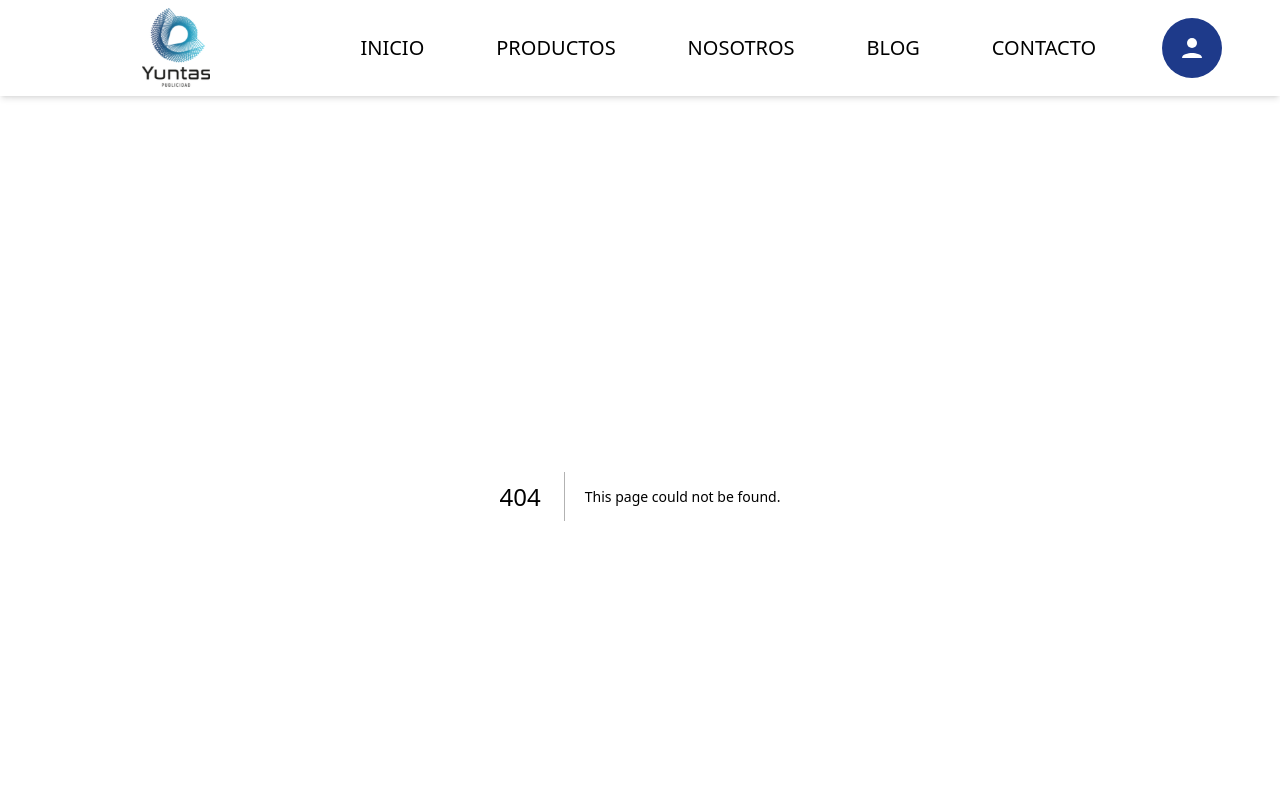
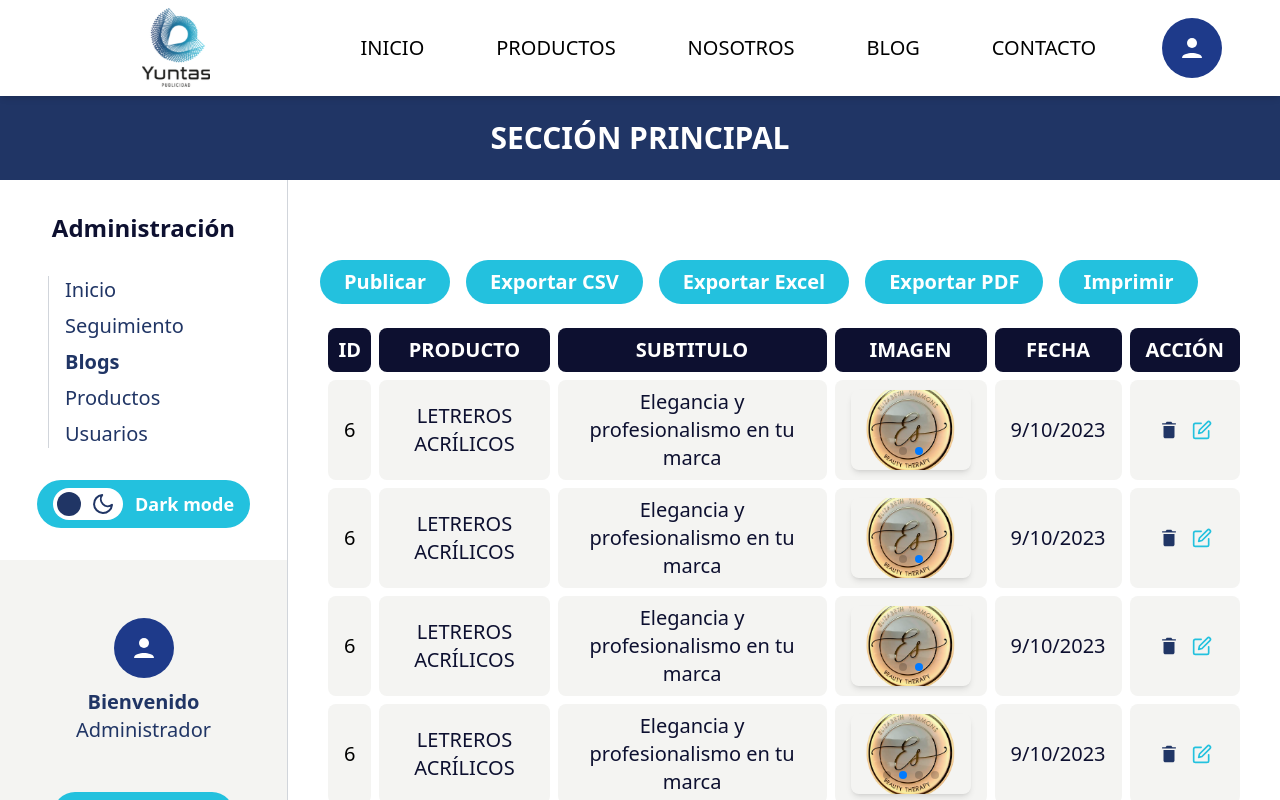
Before and after one commit to YUNTAS-PUBLICIDAD/Yuntas-Frontend-2025, a Next.js app: page /admin/blogs in a window 1280 px wide. Before the commit this address had no page. Shown: the top 800 px of the page. Built offline with nearby package versions, Linux system fonts and the light colour scheme.

Commit message:
Seccion de blog del admin

```diff
--- a/app/admin/blog/page.tsx
+++ /dev/null
@@ -1,9 +0,0 @@
-import React from 'react'
-
-const page = () => {
-  return (
-    <div>page</div>
-  )
-}
-
-export default page
--- /dev/null
+++ b/app/admin/blogs/page.tsx
@@ -0,0 +1,79 @@
+'use client'
+
+import AdminTable from "@/components/organisms/admin/AdminTable";
+import ActionButtonGroup from "@/components/molecules/admin/ActionButtonGroup";
+import Pagination from '@/components/molecules/Pagination';
+import data from "@/data/admin/seguimientoData";
+import { BlogData } from "@/data/blog/blogData";
+import { StaticImageData } from "next/image";
+import BlogImageCarousel from "@/components/molecules/admin/blog/BlogImageCarousel";
+const columns = [
+    { key: "id", label: "ID" },
+    { key: "nombre", label: "PRODUCTO" },
+    { key: "descripcion", label: "SUBTITULO" },
+    {
+      key: "galeria",label: "IMAGEN",
+       render: (item:StaticImageData[]) => <BlogImageCarousel item={item} />,
+    },
+    {
+        key:"fecha",label:"FECHA"
+    }
+
+  ]
+export default function Page() {
+
+    const onMensajes = () => {
+        // para los mensajes
+    };
+
+    const onMedioSeguimiento = () => {
+        // para el medio de seguimiento
+    };
+
+    const onMonitoreo = () => {
+        // para el monitoreo
+    };
+
+    const onAdd = () => {
+        // para añadir datos
+    };
+
+    const onDelete = (id: string | number) => {
+        // para eliminar datos
+    };
+
+    const onEdit = (id: string | number) => {
+        // para editar datos
+    };
+
+    const topButtons = [
+        { label: "Publicar", onClick: onMensajes },
+        { label: "Exportar CSV", onClick: onMensajes },
+        { label: "Exportar Excel", onClick: onMedioSeguimiento },
+        { label: "Exportar PDF", onClick: onMonitoreo },
+        { label: "Imprimir", onClick: onMonitoreo },
+    ];
+
+    return (
+        <div>
+            <ActionButtonGroup buttons={topButtons} className="mb-4 mt-4" />
+
+            <AdminTable
+                columns={columns}
+                data={BlogData}
+                actions={[
+                    { type: "delete", onClick: onDelete },
+                    { type: "edit", onClick: onEdit }
+                ]}
+            />
+
+            <ActionButtonGroup
+                buttons={[{ label: "Añadir Blog", onClick: onAdd, variant: "tertiary" }]}
+                className="mt-4"
+            />
+            <div className="col-span-full  flex justify-center order-3 my-6">
+                <Pagination pageSize={6} items={BlogData} setProductosPaginados={() => { }} />
+            </div>
+        </div>
+    );
+}
--- a/package.json
+++ b/package.json
@@ -18,7 +18,8 @@
     "react": "^18.3.1",
     "react-dom": "^18",
     "react-icons": "^5.5.0",
-    "react-switch": "^7.1.0"
+    "react-switch": "^7.1.0",
+    "swiper": "^12.0.3"
   },
   "devDependencies": {
     "@types/node": "^20",
--- /dev/null
+++ b/src/components/molecules/admin/blog/BlogImageCarousel.tsx
@@ -0,0 +1,63 @@
+
+import React, { useState, useEffect } from 'react';
+import { StaticImageData } from 'next/image';
+import { Swiper, SwiperSlide } from 'swiper/react';
+import { Pagination, Autoplay } from 'swiper/modules';
+import 'swiper/css';
+import 'swiper/css/pagination';
+import 'swiper/css/autoplay';
+
+interface BlogImageCarouselProps {
+  item: StaticImageData[];
+}
+
+const BlogImageCarousel: React.FC<BlogImageCarouselProps> = ({ item }) => {
+  const [swiperInstance, setSwiperInstance] = useState<any>(null);
+
+  const totalSlides = item.length;
+
+  useEffect(() => {
+    if (swiperInstance) swiperInstance.update();
+  }, [item, swiperInstance]);
+
+  if (totalSlides <= 1) {
+    return (
+      <img
+        src={item[0].src}
+        alt="Imagen"
+        className="w-full max-w-[120px] h-20 object-cover rounded-lg shadow-md"
+      />
+    );
+  }
+
+  return (
+    <Swiper
+      onSwiper={setSwiperInstance}
+      modules={[Pagination, Autoplay]}
+      spaceBetween={10}
+      slidesPerView={1}
+      loop={totalSlides >= 3}
+      rewind={totalSlides === 2}
+      speed={800}
+      autoplay={{
+        delay: 2000,
+        disableOnInteraction: false,
+        pauseOnMouseEnter: true,
+      }}
+      pagination={{ clickable: true }}
+      className="w-full max-w-[120px] h-20 rounded-lg shadow-md"
+    >
+      {item.map((image, index) => (
+        <SwiperSlide key={`slide-${index}`}>
+          <img
+            src={image.src}
+            alt={`Slide ${index}`}
+            className="w-full h-20 object-cover rounded-lg"
+          />
+        </SwiperSlide>
+      ))}
+    </Swiper>
+  );
+};
+
+export default BlogImageCarousel;
--- a/src/components/organisms/admin/AdminTable.tsx
+++ b/src/components/organisms/admin/AdminTable.tsx
@@ -5,6 +5,8 @@ import { FiEdit } from "react-icons/fi";
 interface Column {
     key: string;
     label: string;
+    render?: (value: any, row: any) => React.ReactNode;
+
 }
 
 type ActionType = "delete" | "approve" | "edit";
@@ -86,7 +88,7 @@ export default function AdminTable({
                                             col.key === 'id' ? "font-medium text-black" : "font-normal text-[#0D1030]"
                                         } text-xl rounded-lg text-center h-12`}
                                     >
-                                        {col.key === 'id' ? (index + 1) : isEmpty ? "" : row[col.key]}
+                                        {isEmpty? "": col.render? col.render(row[col.key], row) : row[col.key]}
                                     </td>
                                 ))}
                                 <td className="bg-[#F4F4F2] py-2 px-4 rounded-lg text-center h-12">
--- a/src/data/blog/blogData.ts
+++ b/src/data/blog/blogData.ts
@@ -10,36 +10,36 @@ import galeria6 from '@/assets/blog/listaBlog/galeria6.png'
 import galeria62 from '@/assets/blog/listaBlog/galeria6.2.png'
 
 export const BlogData = [
-  {
-    id:"1",
-    nombre: "LETREROS LUMINOSOS",
-    descripcion: "Letreros Luminosos: Brilla con tu marca ",
-    img: blog1,
-  },
-  {
-    id:"2",
-    nombre: "HOLOGRAMAS 3D",
-    descripcion: "Hologramas 3D: Proyecta el futuro de tu marca",
-    img: blog2,
-  },
-  {
-    id:"3",
-    nombre: "LETRAS PINTADAS EN MDF",
-    descripcion: "Letras pintadas en MDF: Perfectos para resaltar tu marca",
-    img: blog3,
-  },
   // {
-  //   id:"4",
-  //   nombre: "MONITORES DE PUBLICIDAD DIGITAL",
-  //   descripcion: "Impacto en el movimiento",
-  //   img: blog4,
+  //   id:"1",
+  //   nombre: "LETREROS LUMINOSOS",
+  //   descripcion: "Letreros Luminosos: Brilla con tu marca ",
+  //   img: blog1,
   // },
-  {
-    id:"5",
-    nombre: "HOLOGRAMAS 3D",
-    descripcion: "Una forma de mostrar presencia y elegancia",
-    img: blog5,
-  },
+  // {
+  //   id:"2",
+  //   nombre: "HOLOGRAMAS 3D",
+  //   descripcion: "Hologramas 3D: Proyecta el futuro de tu marca",
+  //   img: blog2,
+  // },
+  // {
+  //   id:"3",
+  //   nombre: "LETRAS PINTADAS EN MDF",
+  //   descripcion: "Letras pintadas en MDF: Perfectos para resaltar tu marca",
+  //   img: blog3,
+  // },
+  // // {
+  // //   id:"4",
+  // //   nombre: "MONITORES DE PUBLICIDAD DIGITAL",
+  // //   descripcion: "Impacto en el movimiento",
+  // //   img: blog4,
+  // // },
+  // {
+  //   id:"5",
+  //   nombre: "HOLOGRAMAS 3D",
+  //   descripcion: "Una forma de mostrar presencia y elegancia",
+  //   img: blog5,
+  // },
 
   {
     id:"6",
@@ -48,7 +48,7 @@ export const BlogData = [
     img: blog6,
 
     fondoPrincipal: hero6,
-
+    fecha: "9/10/2023",
     detalles: `
       Los letreros acrílicos son la opción preferida para marcas que buscan
       una presentación elegante y duradera.
@@ -77,5 +77,116 @@ export const BlogData = [
     videoUrl: "https://www.youtube.com/embed/Wl9Ik7dF690",
 
     galeria: [galeria6,galeria62]
+  },
+  {
+    id:"6",
+    nombre: "LETREROS ACRÍLICOS",
+    descripcion: "Elegancia y profesionalismo en tu marca",
+    img: blog6,
+
+    fondoPrincipal: hero6,
+    fecha: "9/10/2023",
+    detalles: `
+      Los letreros acrílicos son la opción preferida para marcas que buscan
+      una presentación elegante y duradera.
+      Su acabado brillante y versátil
+      permite comunicar con impacto tanto en interiores como en exteriores,
+      reforzando la identidad visual de cualquier negocio.
+    `,
+    beneficio_principal:"Ideales para logos, señalización y decoración,proyectan un estilo moderno y profesional que atrae miradas",
+    beneficios: [
+      "Diseño elegante y personalizable en formas y colores.",
+      "Alta resistencia y durabilidad en diferentes ambientes.",
+      "Refuerzan la identidad visual con un acabado profesional.",
+    ],
+
+    testimonio: {
+      titulo:"  Los letreros acrílicos nos dieron la calidad que buscábamos.",
+      comentario: `
+       Logramos una imagen elegante y llamativa.
+       Ahora los clientes identifican la tienda al instante y la presentación recibe comentarios muy positivos.
+       Es una inversión clave para destacar.
+      `,
+      autor: "Valeria Ríos",
+      calificacion: 5
+    },
+
+    videoUrl: "https://www.youtube.com/embed/Wl9Ik7dF690",
+
+    galeria: [galeria6,galeria62]
+  },
+  {
+    id:"6",
+    nombre: "LETREROS ACRÍLICOS",
+    descripcion: "Elegancia y profesionalismo en tu marca",
+    img: blog6,
+
+    fondoPrincipal: hero6,
+    fecha: "9/10/2023",
+    detalles: `
+      Los letreros acrílicos son la opción preferida para marcas que buscan
+      una presentación elegante y duradera.
+      Su acabado brillante y versátil
+      permite comunicar con impacto tanto en interiores como en exteriores,
+      reforzando la identidad visual de cualquier negocio.
+    `,
+    beneficio_principal:"Ideales para logos, señalización y decoración,proyectan un estilo moderno y profesional que atrae miradas",
+    beneficios: [
+      "Diseño elegante y personalizable en formas y colores.",
+      "Alta resistencia y durabilidad en diferentes ambientes.",
+      "Refuerzan la identidad visual con un acabado profesional.",
+    ],
+
+    testimonio: {
+      titulo:"  Los letreros acrílicos nos dieron la calidad que buscábamos.",
+      comentario: `
+       Logramos una imagen elegante y llamativa.
+       Ahora los clientes identifican la tienda al instante y la presentación recibe comentarios muy positivos.
+       Es una inversión clave para destacar.
+      `,
+      autor: "Valeria Ríos",
+      calificacion: 5
+    },
+
+    videoUrl: "https://www.youtube.com/embed/Wl9Ik7dF690",
+
+    galeria: [galeria6,galeria62]
+  },
+  {
+    id:"6",
+    nombre: "LETREROS ACRÍLICOS",
+    descripcion: "Elegancia y profesionalismo en tu marca",
+    img: blog6,
+
+    fondoPrincipal: hero6,
+    fecha: "9/10/2023",
+    detalles: `
+      Los letreros acrílicos son la opción preferida para marcas que buscan
+      una presentación elegante y duradera.
+      Su acabado brillante y versátil
+      permite comunicar con impacto tanto en interiores como en exteriores,
+      reforzando la identidad visual de cualquier negocio.
+    `,
+    beneficio_principal:"Ideales para logos, señalización y decoración,proyectan un estilo moderno y profesional que atrae miradas",
+    beneficios: [
+      "Diseño elegante y personalizable en formas y colores.",
+      "Alta resistencia y durabilidad en diferentes ambientes.",
+      "Refuerzan la identidad visual con un acabado profesional.",
+    ],
+
+    testimonio: {
+      titulo:"  Los letreros acrílicos nos dieron la calidad que buscábamos.",
+      comentario: `
+       Logramos una imagen elegante y llamativa.
+       Ahora los clientes identifican la tienda al instante y la presentación recibe comentarios muy positivos.
+       Es una inversión clave para destacar.
+      `,
+      autor: "Valeria Ríos",
+      calificacion: 5
+    },
+
+    videoUrl: "https://www.youtube.com/embed/Wl9Ik7dF690",
+
+    galeria: [galeria6,galeria62,galeria6,galeria62]
   }
 ]
--- a/src/types/blog.ts
+++ b/src/types/blog.ts
@@ -8,6 +8,7 @@ export type Blog= {
   fondoPrincipal: StaticImageData,
   detalles:string,
   beneficio_principal:string,
+  fecha:Date
   beneficios:string[],
     testimonio: {
       titulo:string
```
Also changed, not shown: 1 other file (tests, documents, lock files or other folders).
